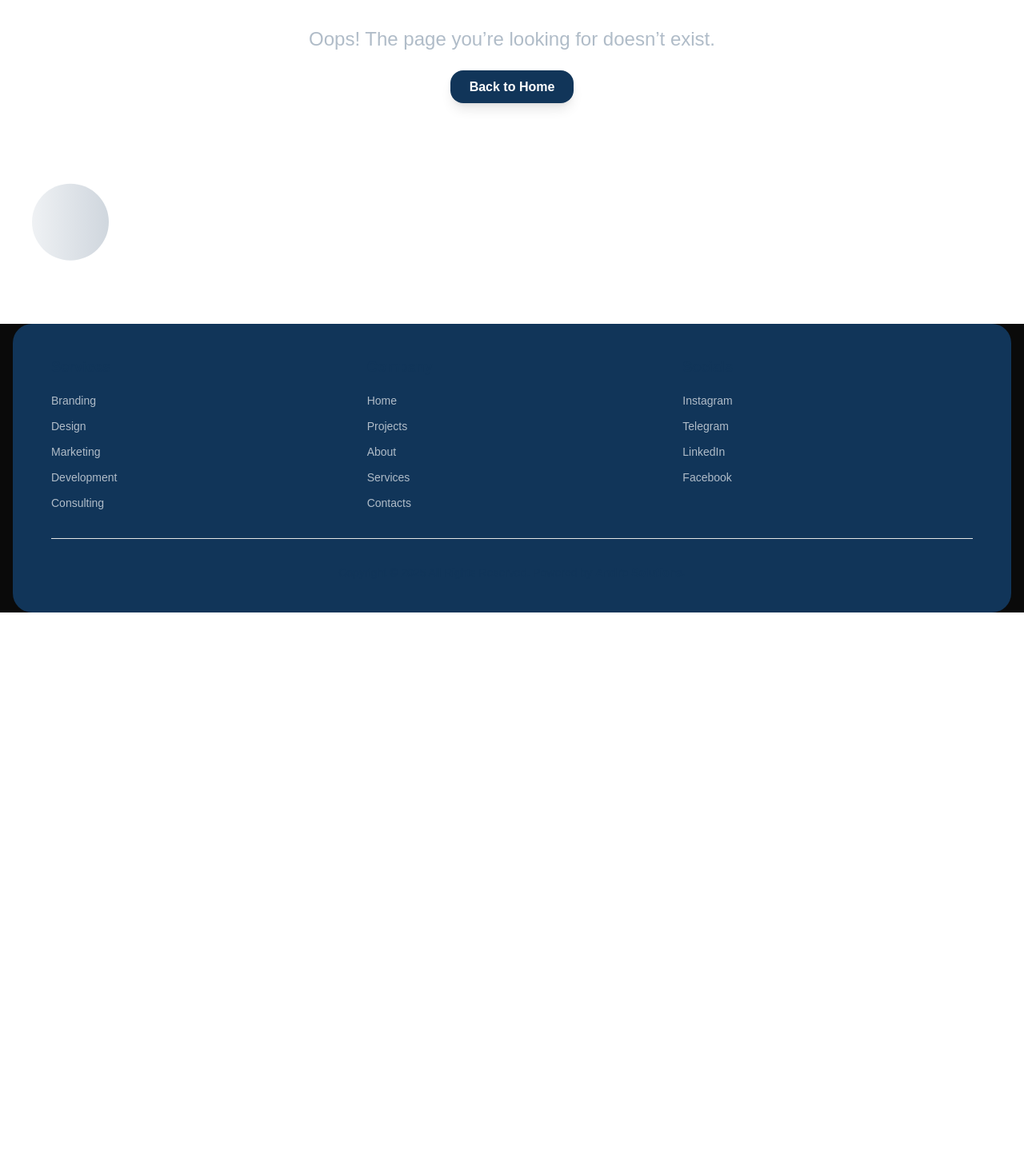
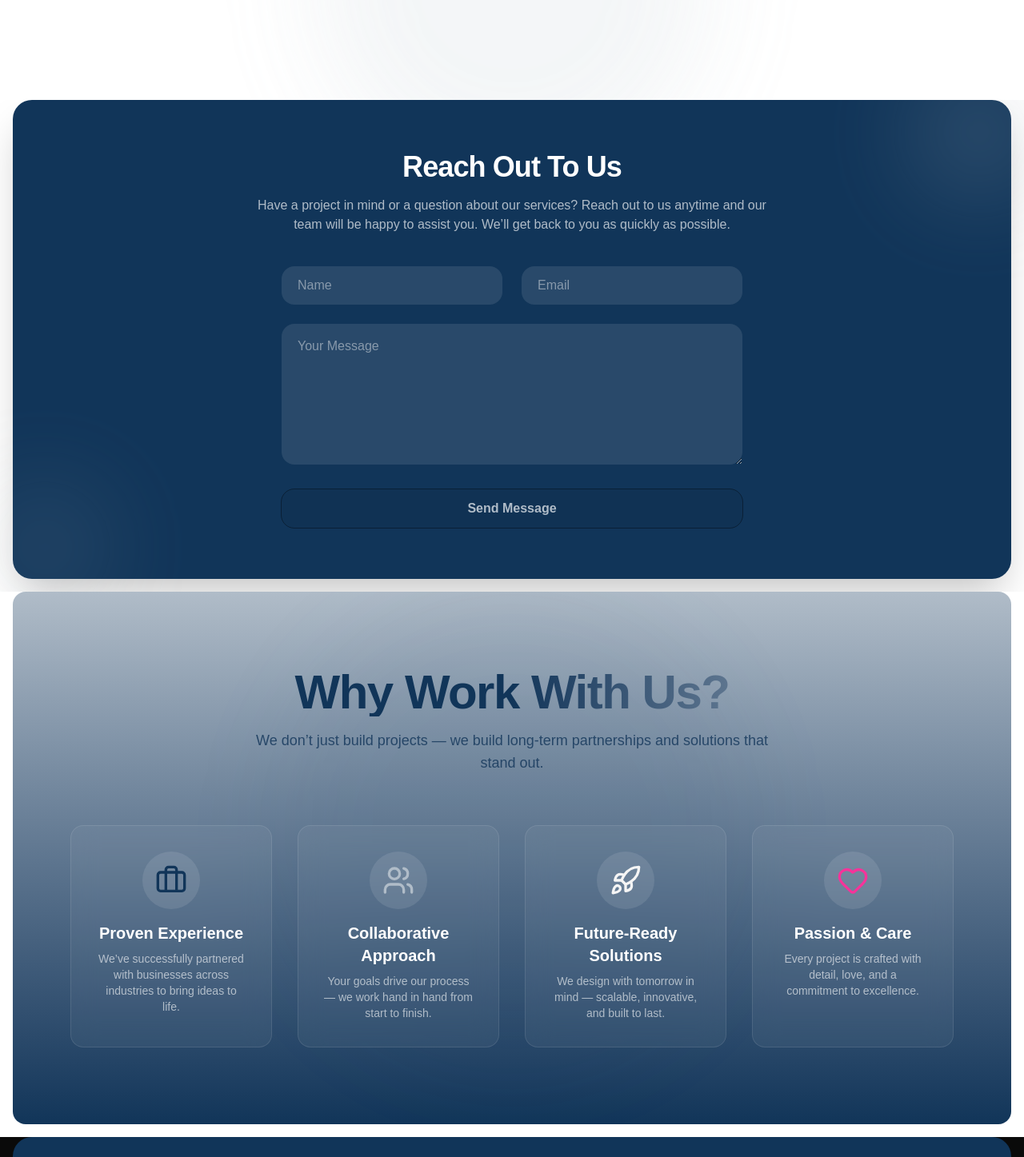
Before and after one commit to AndroSolutionsPersonal/Andro-Website, a Next.js app: page /contact in a window 1280 px wide. Before the commit this address had no page. Shown: the part 395-1842 px from the top of the page at 80% size. Before the commit the page ends 1177 px from the top, so only its background shows below. Built offline with nearby package versions, Linux system fonts and the light colour scheme.

Commit message:
Contact Section done but Added a useless component because it looks good... No reason it should be on the contact page

```diff
--- a/components/Footer.jsx
+++ b/components/Footer.jsx
@@ -2,13 +2,13 @@ import React from "react";
 
 const Footer = () => {
   return (
-    <footer className="bg-primary text-secondary-text py-10 rounded-3xl font-sans mx-4 mb-4">
+    <footer className="z-20 bg-primary text-secondary-text py-10 rounded-3xl font-sans mx-4 mb-4">
       <div className="max-w-7xl mx-auto px-6 md:px-12">
         {/* Top Section */}
         <div className="grid grid-cols-1 md:grid-cols-3 gap-8 text-center md:text-left">
           {/* Services */}
           <div>
-            <h3 className="font-semibold text-lg mb-4">Services</h3>
+            <h3 className="font-semibold text-lg mb-4 text-gray-300">Services</h3>
             <ul className="space-y-2">
               <li><a href="#" className="hover:text-gray-100 text-sm text-secondary">Branding</a></li>
               <li><a href="#" className="hover:text-gray-100 text-sm text-secondary">Design</a></li>
@@ -20,7 +20,7 @@ const Footer = () => {
 
           {/* Company */}
           <div>
-            <h3 className="font-semibold text-lg mb-4">Company</h3>
+            <h3 className="font-semibold text-lg mb-4 text-gray-300">Company</h3>
             <ul className="space-y-2">
               <li><a href="#" className="hover:text-gray-100 text-sm text-secondary">Home</a></li>
               <li><a href="#" className="hover:text-gray-100 text-sm text-secondary">Projects</a></li>
@@ -32,7 +32,7 @@ const Footer = () => {
 
           {/* Socials */}
           <div>
-            <h3 className="font-semibold text-lg mb-4">Socials</h3>
+            <h3 className="font-semibold text-lg mb-4 text-gray-300">Socials</h3>
             <ul className="space-y-2">
               <li><a href="#" className="hover:text-gray-100 text-sm text-secondary">Instagram</a></li>
               <li><a href="#" className="hover:text-gray-100 text-sm text-secondary">Telegram</a></li>
@@ -46,7 +46,7 @@ const Footer = () => {
         <div className="my-8 border-t border-secondary-text/30"></div>
 
         {/* Bottom Section */}
-        <div className="text-center text-sm text-secondary-text">
+        <div className="text-center text-sm text-secondary">
           Copyright © {new Date().getFullYear()} All Rights Reserved. Powered by{" "}
           <span className="font-semibold">Andro Solutions.</span>
         </div>
--- /dev/null
+++ b/components/WhyUs.jsx
@@ -0,0 +1,101 @@
+"use client";
+
+import { motion, useAnimation } from "framer-motion";
+import { useInView } from "react-intersection-observer";
+import { useEffect } from "react";
+import { Briefcase, Users, Rocket, Heart } from "lucide-react";
+
+const features = [
+  {
+    icon: <Briefcase className="w-10 h-10 text-primary" />,
+    title: "Proven Experience",
+    desc: "We’ve successfully partnered with businesses across industries to bring ideas to life.",
+  },
+  {
+    icon: <Users className="w-10 h-10 text-secondary" />,
+    title: "Collaborative Approach",
+    desc: "Your goals drive our process — we work hand in hand from start to finish.",
+  },
+  {
+    icon: <Rocket className="w-10 h-10 text-accent" />,
+    title: "Future-Ready Solutions",
+    desc: "We design with tomorrow in mind — scalable, innovative, and built to last.",
+  },
+  {
+    icon: <Heart className="w-10 h-10 text-pink-500" />,
+    title: "Passion & Care",
+    desc: "Every project is crafted with detail, love, and a commitment to excellence.",
+  },
+];
+
+const fadeUp = {
+  hidden: { opacity: 0, y: 40 },
+  visible: { opacity: 1, y: 0, transition: { duration: 0.6, ease: "easeOut" } },
+};
+
+const WhyUs = () => {
+  // hook to track visibility
+  const [ref, inView] = useInView({ threshold: 0.2, triggerOnce: false });
+  const controls = useAnimation();
+
+  useEffect(() => {
+    if (inView) {
+      controls.start("visible");
+    } else {
+      controls.start("hidden");
+    }
+  }, [inView, controls]);
+
+  return (
+    <section
+      ref={ref}
+      className="rounded-2xl relative py-24 bg-gradient-to-b from-secondary to-primary overflow-hidden"
+    >
+      {/* Decorative blob */}
+      <div className="absolute top-0 left-1/2 -translate-x-1/2 w-[600px] h-[600px] bg-primary/10 blur-3xl rounded-full opacity-70" />
+
+      <div className="relative z-10 max-w-6xl mx-auto px-6 text-center">
+        <motion.h2
+          initial="hidden"
+          animate={controls}
+          variants={fadeUp}
+          className="text-4xl md:text-6xl font-bold tracking-tight bg-gradient-to-r from-primary via-primary to-secondary bg-clip-text text-transparent"
+        >
+          Why Work With Us?
+        </motion.h2>
+
+        <motion.p
+          initial="hidden"
+          animate={controls}
+          variants={fadeUp}
+          transition={{ delay: 0.2 }}
+          className="mt-4 text-lg text-primary/80 max-w-2xl mx-auto"
+        >
+          We don’t just build projects — we build long-term partnerships and solutions
+          that stand out.
+        </motion.p>
+
+        <div className="mt-16 grid gap-8 sm:grid-cols-2 lg:grid-cols-4">
+          {features.map((f, i) => (
+            <motion.div
+              key={i}
+              initial="hidden"
+              animate={controls}
+              variants={fadeUp}
+              transition={{ delay: 0.3 + i * 0.2 }}
+              className="group bg-white/5 backdrop-blur-lg border border-white/10 rounded-2xl p-8 flex flex-col items-center text-center cursor-pointer hover:scale-105 transition-transform duration-300"
+            >
+              <div className="mb-4 flex items-center justify-center rounded-full bg-white/10 p-4 group-hover:rotate-6 transition-transform duration-300">
+                {f.icon}
+              </div>
+              <h3 className="text-xl font-semibold text-white mb-2">{f.title}</h3>
+              <p className="text-white/60 text-sm">{f.desc}</p>
+            </motion.div>
+          ))}
+        </div>
+      </div>
+    </section>
+  );
+};
+
+export default WhyUs;
--- a/package.json
+++ b/package.json
@@ -13,6 +13,7 @@
     "clsx": "^2.1.1",
     "framer-motion": "^12.23.16",
     "lucide-react": "^0.544.0",
+    "motion": "^12.23.22",
     "next": "15.5.3",
     "particles.js": "^2.0.0",
     "react": "19.1.0",
--- /dev/null
+++ b/pages/contact/index.jsx
@@ -0,0 +1,72 @@
+"use client";
+import React from "react";
+import { motion } from "framer-motion";
+import ContactSection from "@/components/ContactSection";
+import WhyUs from "@/components/WhyUs";
+
+// Reuse the fadeUp function
+const fadeUp = (delay) => ({
+    hidden: { opacity: 0, y: 50, scale: 0.95 },
+    visible: {
+        opacity: 1,
+        y: 0,
+        scale: 1,
+        transition: {
+            duration: 0.6,
+            ease: "easeOut",
+            delay,
+        },
+    },
+});
+
+const ContactPage = () => {
+    return (
+        <main className="min-h-screen w-full bg-background text-white font-sans overflow-hidden">
+            {/* Navbar */}
+
+            {/* Hero Header */}
+            <motion.section
+                initial="hidden"
+                whileInView="visible"
+                viewport={{ once: true, amount: 0.5 }}
+                variants={fadeUp(0.1)}
+                className="z-0 fixed w-full flex flex-col items-center justify-center text-center mt-[10vh] md:mt-[15vh] py-20 md:py-28 px-6 md:px-12"
+            >
+                <h1 className="text-4xl md:text-6xl font-bold tracking-tight mb-6 bg-gradient-to-r from-primary via-secondary to-primary bg-clip-text text-transparent">
+                    Let’s Build Something Together
+                </h1>
+                <p className="text-base md:text-lg text-primary/50 max-w-2xl">
+                    Whether you have a brilliant idea, a project in progress, or just want to
+                    explore possibilities, we’re here to collaborate. Reach out and we’ll
+                    respond quickly.
+                </p>
+
+                {/* Decorative blurred background */}
+                <div className="absolute -z-10 top-0 left-1/2 -translate-x-1/2 w-[500px] h-[500px] bg-secondary/20 rounded-full blur-3xl opacity-70"></div>
+            </motion.section>
+
+            {/* Contact Section */}
+            <motion.section
+                initial="hidden"
+                whileInView="visible"
+                viewport={{ once: false, amount: 0.2 }}
+                variants={fadeUp(0.2)}
+                className="px-2 pb-2 md:px-4 md:pb-4 mt-[50vh] md:mt-[65vh] overflow-hidden"
+            >
+                <ContactSection />
+            </motion.section>
+
+            <motion.section
+                initial="hidden"
+                whileInView="visible"
+                viewport={{ once: false, amount: 0.2 }}
+                variants={fadeUp(0.05)}
+                className="px-2 pb-2 md:px-4 md:pb-4 overflow-hidden"
+            >
+                <WhyUs />
+            </motion.section>
+        </main>
+    );
+};
+
+export default ContactPage;
--- a/styles/globals.css
+++ b/styles/globals.css
@@ -110,6 +110,7 @@ body {
   background: var(--background);
   color: var(--foreground);
   font-family: var(--font-primary);
+  scroll-behavior: smooth;
 }
 
 .dark {
```
Also changed, not shown: 1 other file (tests, documents, lock files or other folders).
